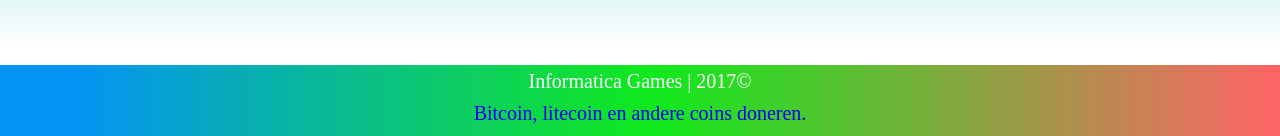
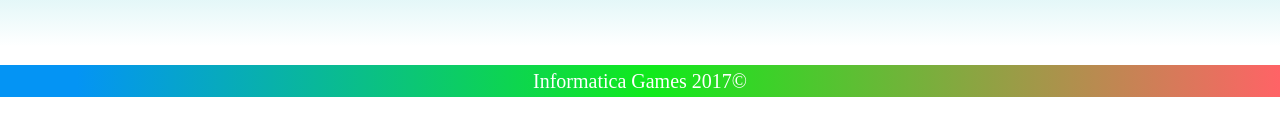
Before and after one commit to AlarmingEarth/Informaticagames, a plain HTML site: page PS.html in a window 1280 px wide. Shown: the part 3222-3358 px from the top of the page. After the commit the page ends 3319 px from the top, so only its background shows below. Drawn offline with nearby package versions, Linux system fonts and the light colour scheme; a web font is replaced by a local one.

Commit message:
Revert "Doneren"
This reverts commit a2ebf48dbfa937715798049f7bec83aecc1f2c1c.

```diff
--- a/Basis.css
+++ b/Basis.css
@@ -21,10 +21,6 @@
 }
 ::-webkit-scrollbar-thumb:window-inactive {
 	background: rgba(255,0,0,0.4);
-}
-
-a{
-  text-decoration: none;
 }
 
 
--- a/PS.html
+++ b/PS.html
@@ -166,9 +166,7 @@
 
 <footer>
   <div class="footer">
-    <pfooter>Informatica Games | 2017©</p></pfooter>
-    <pfooter><a href="https://freewallet.org/id/Jaap_NL/xdn">Bitcoin, litecoin en andere coins doneren.</a></pfooter><br>
-    <pfooter><a href="https://freewallet.org/id/Jaap_NL/xdn">XDN: dddNABDgvd38i2EDPQYccbUsnNkvrmdw8YYii3sKecmGNp1pVjnVcb9QRrdbUBaLyQ9h4wtvggAcY3Way3t4cGoX1AUCjgwPt</a></pfooter>
+    <pfooter>Informatica Games 2017©</p></pfooter>
   </div>
 
 </footer>
```
Also changed, not shown: Contact.html (+5 -7 lines), Home.html (+1 -3 lines), PC.html (+0 -2 lines), Submitted.html (+5 -7 lines), Switch.html (+1 -3 lines), Vergelijking.html (+1 -3 lines), Xbox.html (+1 -3 lines).
